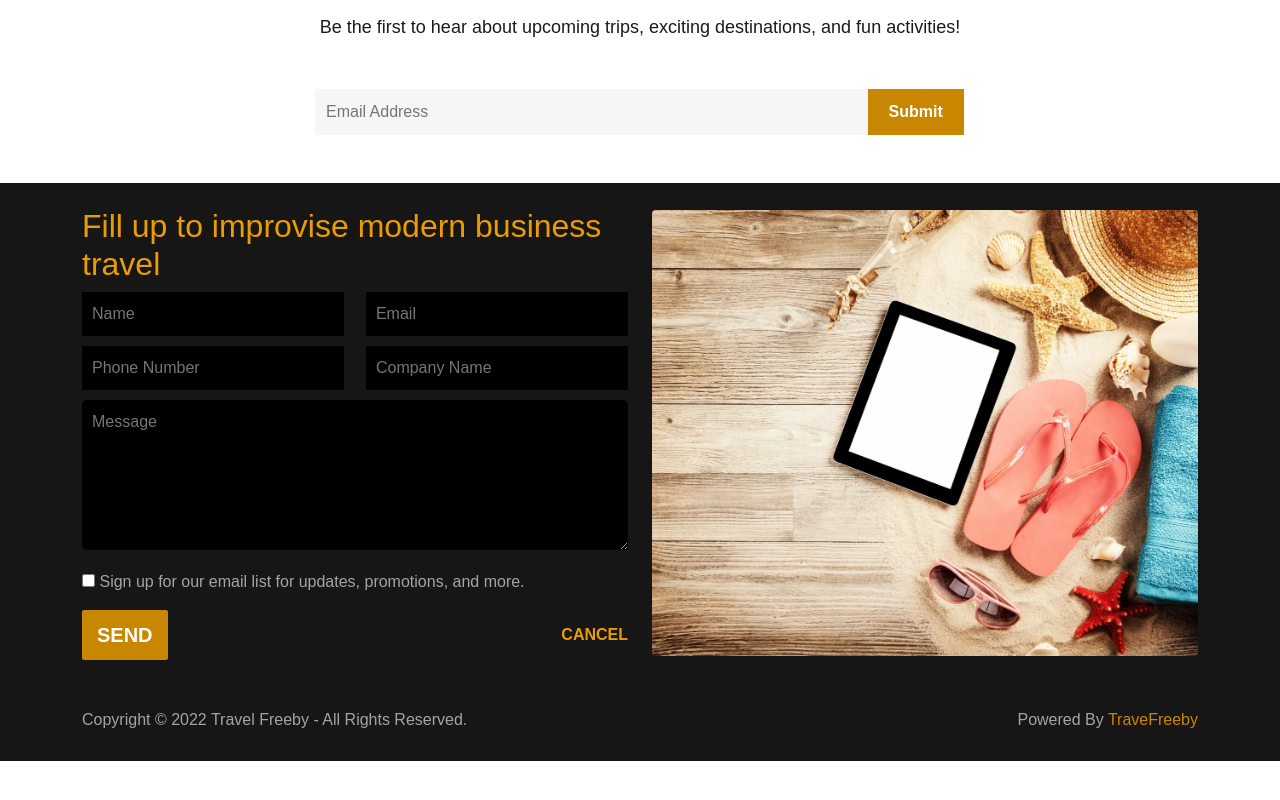
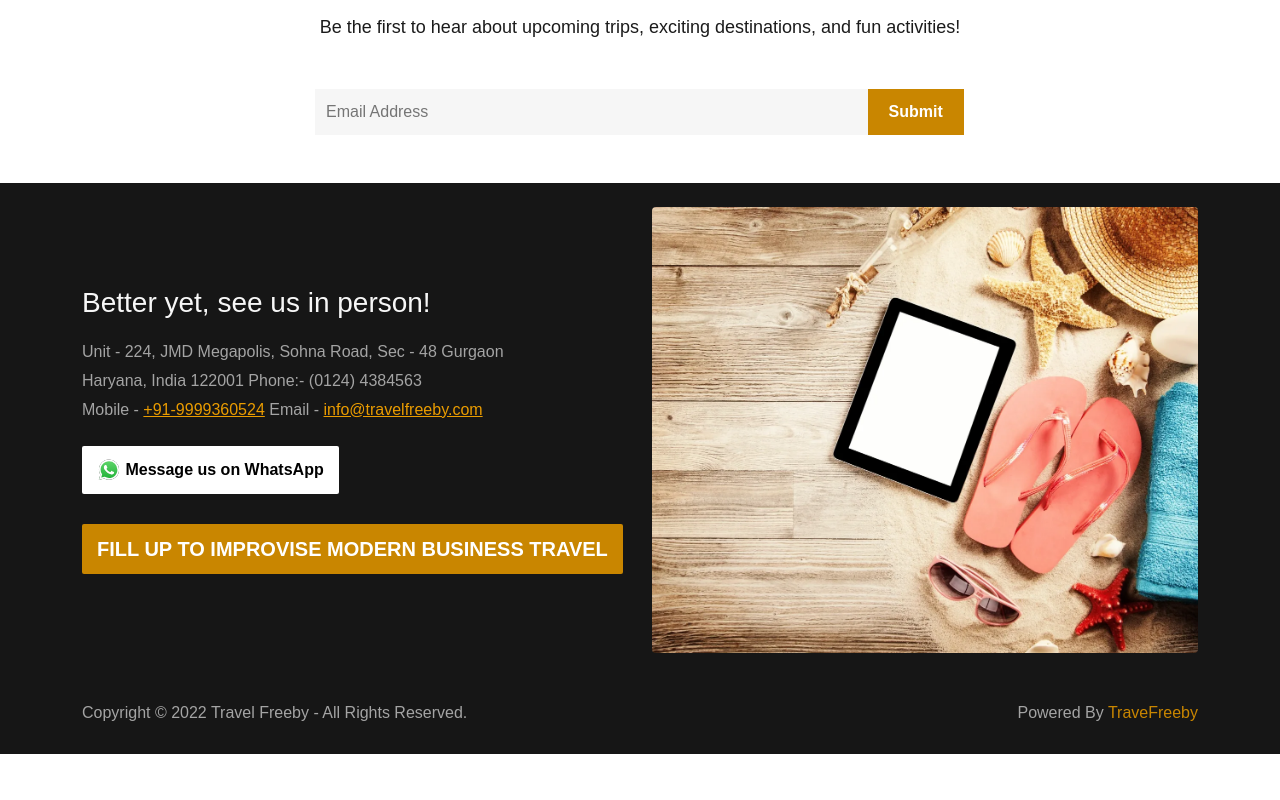
Before and after one commit to jahid757/travelFreeby, a plain HTML site: page index.html in a window 1280 px wide. Shown: the part 1630-2430 px from the top of the page. Before the commit the page ends 2391 px from the top, so only its background shows below. Drawn offline with nearby package versions, Linux system fonts and the light colour scheme.

Commit message:
add some javascript

```diff
--- a/app.js
+++ b/app.js
@@ -1,3 +1,10 @@
 "use strict"
 
-console.log('javascript is active')
+// active class toggle
+
+function activeClassToggle(id1,id2){
+    const removeClassElement = document.getElementById(id1);
+    const addClassElement = document.getElementById(id2);
+    removeClassElement.classList.remove("active");
+    addClassElement.classList.add("active");
+}
--- a/index.html
+++ b/index.html
@@ -29,7 +29,7 @@
               <img src="./assets/images/logo.webp" alt="" />
             </a>
             <ul id="nav-mobile" class="right hide-on-med-and-down">
-              <li><a href="index.html">Home</a></li>
+              <li><a class="active" href="index.html">Home</a></li>
               <li><a href="about.html">About</a></li>
               <li><a href="contact.html">Contact</a></li>
             </ul>
@@ -170,8 +170,8 @@
     <footer class="footer_section py-4">
       <div class="container">
         <div class="row align-items-center">
-          <div class="col-md-6">
-            <div class="first_footer_view">
+          <div class="col-md-6 footer_toggle_content">
+            <div id="first_footer_view" class="first_footer_view">
 
             <h3>Better yet, see us in person!</h3>
             <p>Unit - 224, JMD Megapolis, Sohna Road, Sec - 48 Gurgaon</p>
@@ -241,10 +241,10 @@
                     </svg></svg></span>
                 Message us on WhatsApp</a>
             </p>
-            <button>FILL UP TO IMPROVISE MODERN BUSINESS TRAVEL</button>
+            <button onclick="activeClassToggle('second_footer_view','first_footer_view')">FILL UP TO IMPROVISE MODERN BUSINESS TRAVEL</button>
 
             </div>
-            <div class="second_footer_view">
+            <div id="second_footer_view" class="second_footer_view active">
               <h2>Fill up to improvise modern business travel</h2>
               <form action="">
                 <div class="form-group">
@@ -264,7 +264,7 @@
                 </div>
                 <div class="d-flex align-items-center justify-content-between">
                   <button class="submit_btn">SEND</button>
-                  <a href="javascript:void(0)" class="cancel_btn">CANCEL</a>
+                  <a href="javascript:void(0)" onClick="activeClassToggle('first_footer_view','second_footer_view')" class="cancel_btn">CANCEL</a>
                 </div>
               </form>
             </div>
--- a/style.css
+++ b/style.css
@@ -26,10 +26,15 @@ li {
 }
 .nav-wrapper ul li a {
   text-decoration: none;
-  color: rgb(245 165 0);
+  color: #1b1b1b;
   display: block;
   padding: 10px;
   font-size: 18px;
+  padding-bottom: 3px;
+}
+.nav-wrapper ul li a.active {
+  border-bottom: 1px solid #c7a768;
+  color:#a16b00;
 }
 nav.fixed_menu {
   position: fixed;
@@ -230,11 +235,9 @@ footer.footer_section button {
 }
 
 /* footer changeable section */
-
-.first_footer_view{
-  display: none;
+.first_footer_view,.second_footer_view{
+  transition:.5s;
 }
-
 .second_footer_view h2{
   color: #ea9c00;
 }
@@ -270,3 +273,10 @@ footer.footer_section button {
   color:#ea9c00;
   font-weight: 700;
 }
+.footer_toggle_content{
+  position: relative;
+}
+.first_footer_view.active,.second_footer_view.active{
+  position: absolute;
+  left: -9999px;
+}
```
